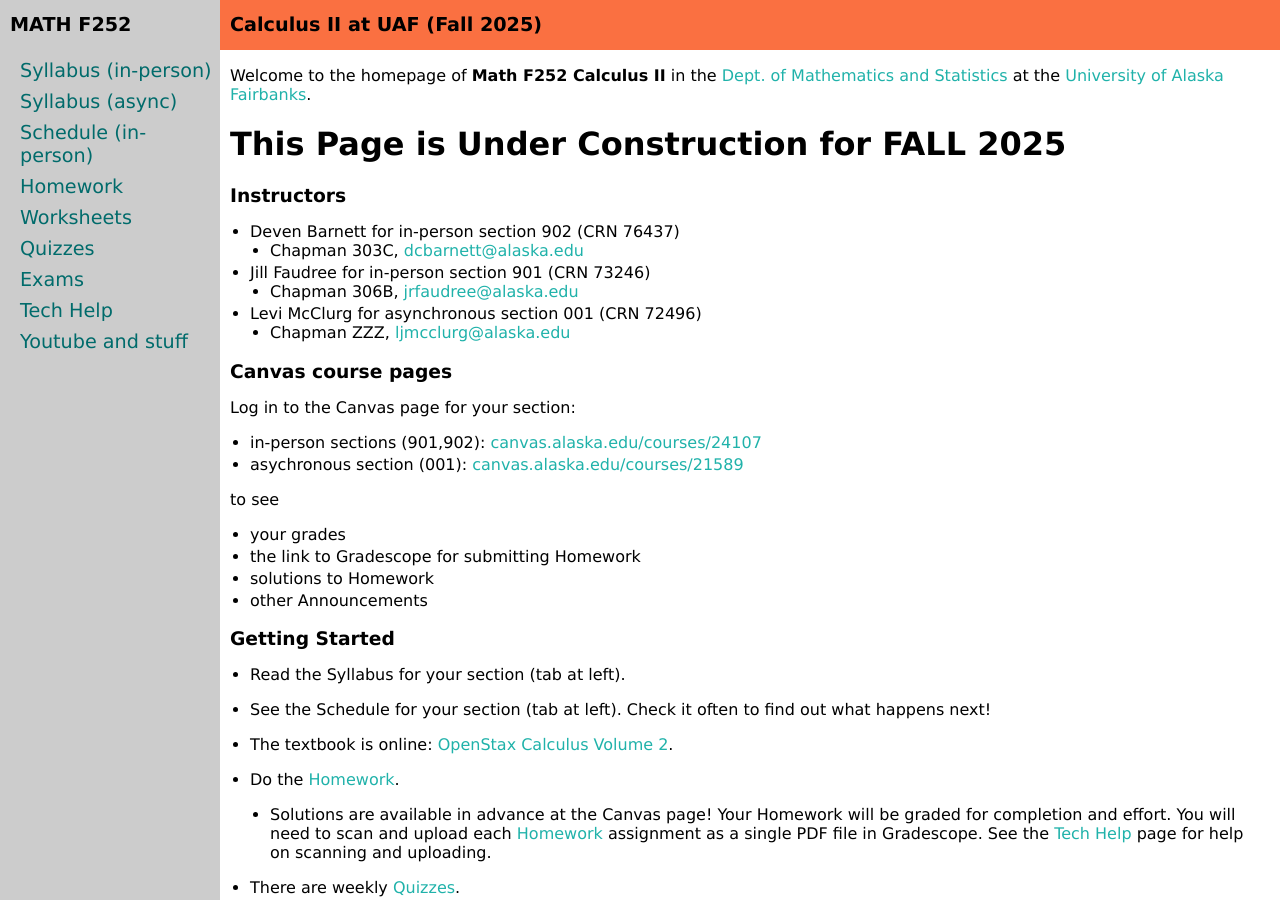
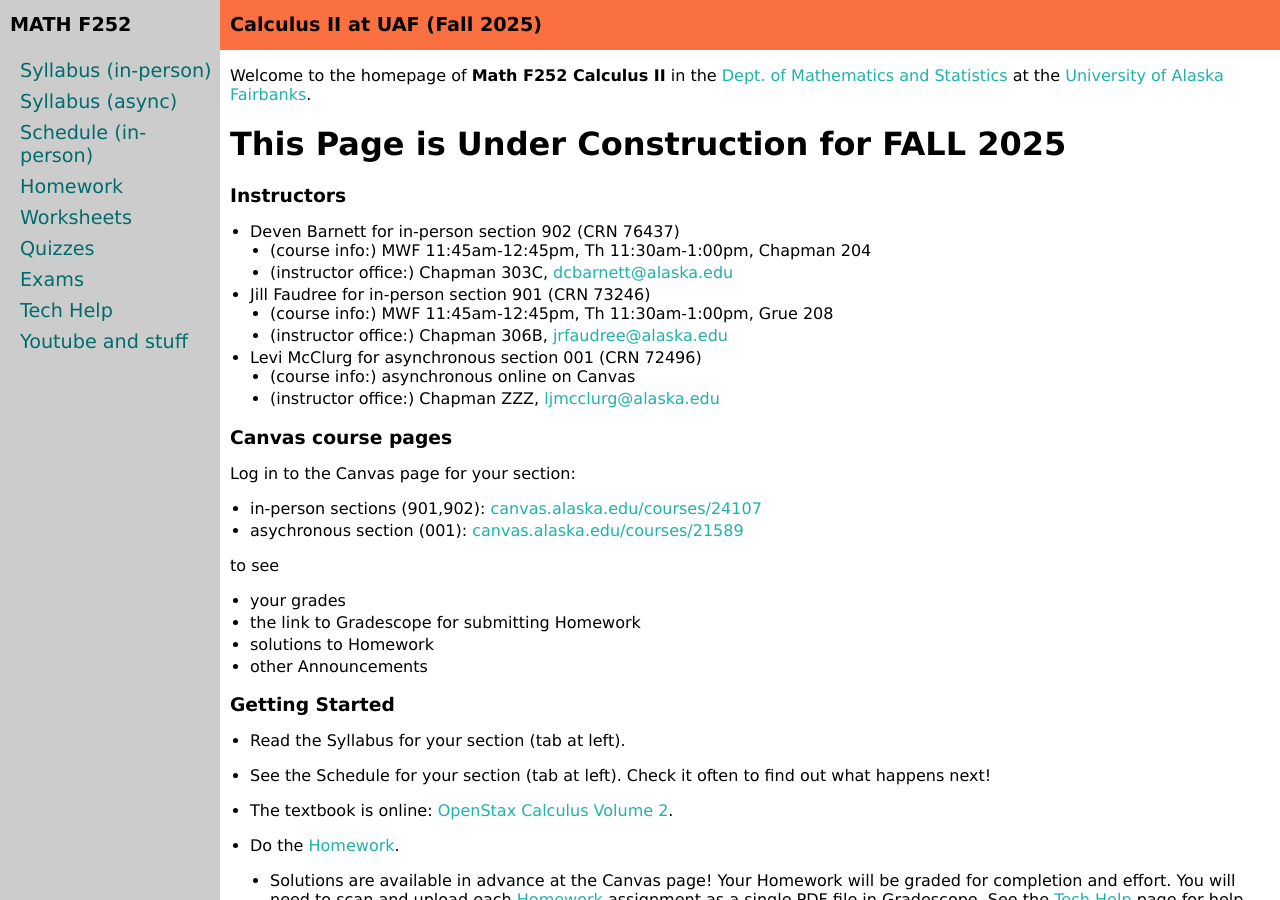
Before and after one commit to uaf-math/calc2, a Jekyll site: the page built from index.md, in a window 1280 px wide and 900 px high. Built offline with Jekyll 4.4.1, drawn with Linux system fonts in a browser that asks for light colours.

Commit message:
Update index.md

```diff
--- a/index.md
+++ b/index.md
@@ -10,11 +10,14 @@
 ### Instructors
 
   * Deven Barnett for in-person section 902 (CRN 76437)
-    * Chapman 303C, [dcbarnett@alaska.edu](mailto:dcbarnett@alaska.edu)
+    * (course info:) MWF 11:45am-12:45pm, Th 11:30am-1:00pm, Chapman 204
+    * (instructor office:) Chapman 303C, [dcbarnett@alaska.edu](mailto:dcbarnett@alaska.edu)
   * Jill Faudree for in-person section 901 (CRN 73246)
-    * Chapman 306B, [jrfaudree@alaska.edu](mailto:jrfaudree@alaska.edu)
+    * (course info:) MWF 11:45am-12:45pm, Th 11:30am-1:00pm, Grue 208
+    * (instructor office:) Chapman 306B, [jrfaudree@alaska.edu](mailto:jrfaudree@alaska.edu)
   * Levi McClurg for asynchronous section 001 (CRN 72496)
-    * Chapman ZZZ, [ljmcclurg@alaska.edu](mailto:ljmcclurg@alaska.edu)
+    * (course info:) asynchronous online on Canvas
+    * (instructor office:) Chapman ZZZ, [ljmcclurg@alaska.edu](mailto:ljmcclurg@alaska.edu)
 
 ### Canvas course pages
 
```
